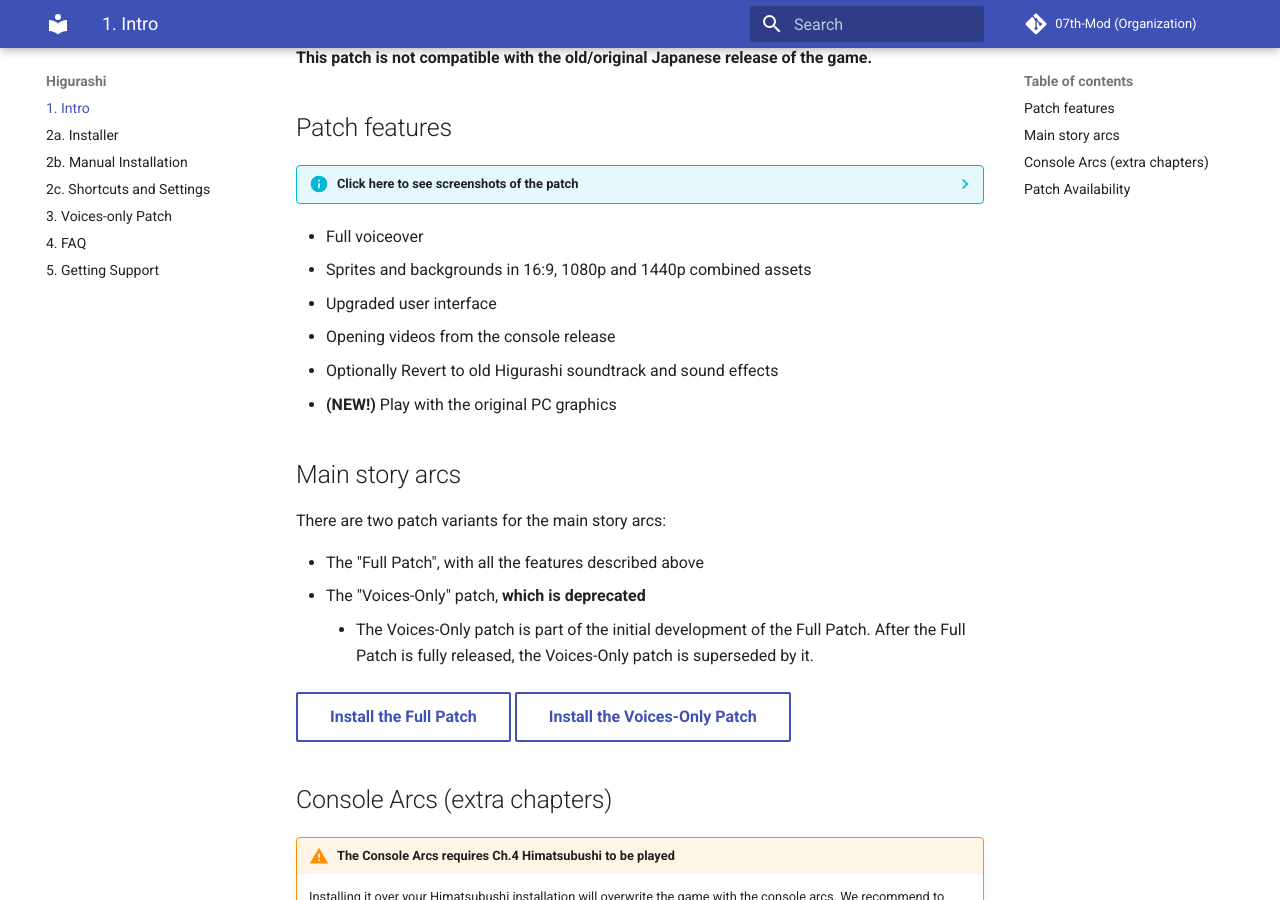
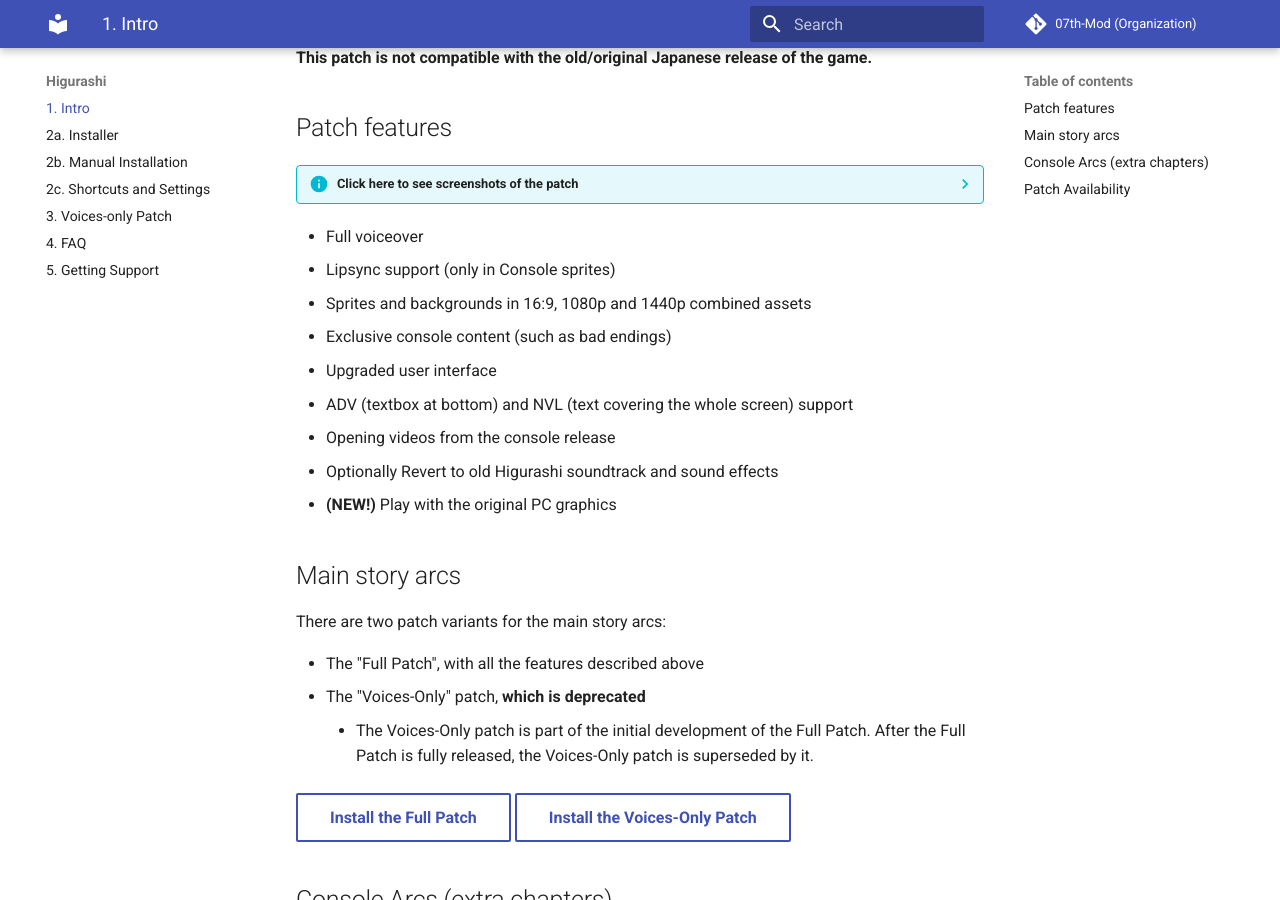
Before and after one commit to 07th-mod/wiki, an MkDocs documentation site: the page built from docs/Higurashi/Higurashi-Getting-started.md, in a window 1280 px wide and 900 px high, scrolled down 441 px. Built offline with MkDocs 1.6.1 and Material for MkDocs 9.7.7, drawn with Linux system fonts in a browser that asks for light colours.

Commit message:
Add more features and fix wording

```diff
--- a/docs/Higurashi/Higurashi-Getting-started.md
+++ b/docs/Higurashi/Higurashi-Getting-started.md
@@ -12,33 +12,36 @@
 
 ??? info "Click here to see screenshots of the patch"
 
-    These screenshots were taken in-game from the patch version 7.0.0 of Onikakushi.
+    These screenshots were taken in-game from the patch version 7.0.0 of Onikakushi. Click to expand in a new tab.
 
     === "Console Graphics set"
 
-        <a href="../img/console.jpg"><img src="../img/console.jpg"></img></a>
+        <a href="../img/console.jpg" target="_blank"><img src="../img/console.jpg"></img></a>
 
     === "Steam Graphics set"
 
-        <a href="../img/console-mg.jpg"><img src="../img/console-mg.jpg"></img></a>
+        <a href="../img/console-mg.jpg" target="_blank"><img src="../img/console-mg.jpg"></img></a>
 
     === "Vanilla Graphics set"
 
-        <a href="../img/vanilla.jpg"><img src="../img/vanilla.jpg"></img></a>
+        <a href="../img/vanilla.jpg" target="_blank"><img src="../img/vanilla.jpg"></img></a>
 
     ---
 
-    === "All available sprites sets"
+    === "Supported sprites sets"
 
-        <a href="../img/sprite-comparison.jpg"><img src="../img/sprite-comparison.jpg"></img></a>
+        <a href="../img/sprite-comparison.jpg" target="_blank"><img src="../img/sprite-comparison.jpg"></img></a>
 
-    === "All available background sets"
+    === "Supported background sets"
 
-        <a href="../img/background-comparison.jpg"><img src="../img/background-comparison.jpg"></img></a>
+        <a href="../img/background-comparison.jpg" target="_blank"><img src="../img/background-comparison.jpg"></img></a>
 
 * Full voiceover
+* Lipsync support (only in Console sprites)
 * Sprites and backgrounds in 16:9, 1080p and 1440p combined assets
+* Exclusive console content (such as bad endings)
 * Upgraded user interface
+* ADV (textbox at bottom) and NVL (text covering the whole screen) support
 * Opening videos from the console release
 * Optionally Revert to old Higurashi soundtrack and sound effects
 * **(NEW!)** Play with the original PC graphics
```
